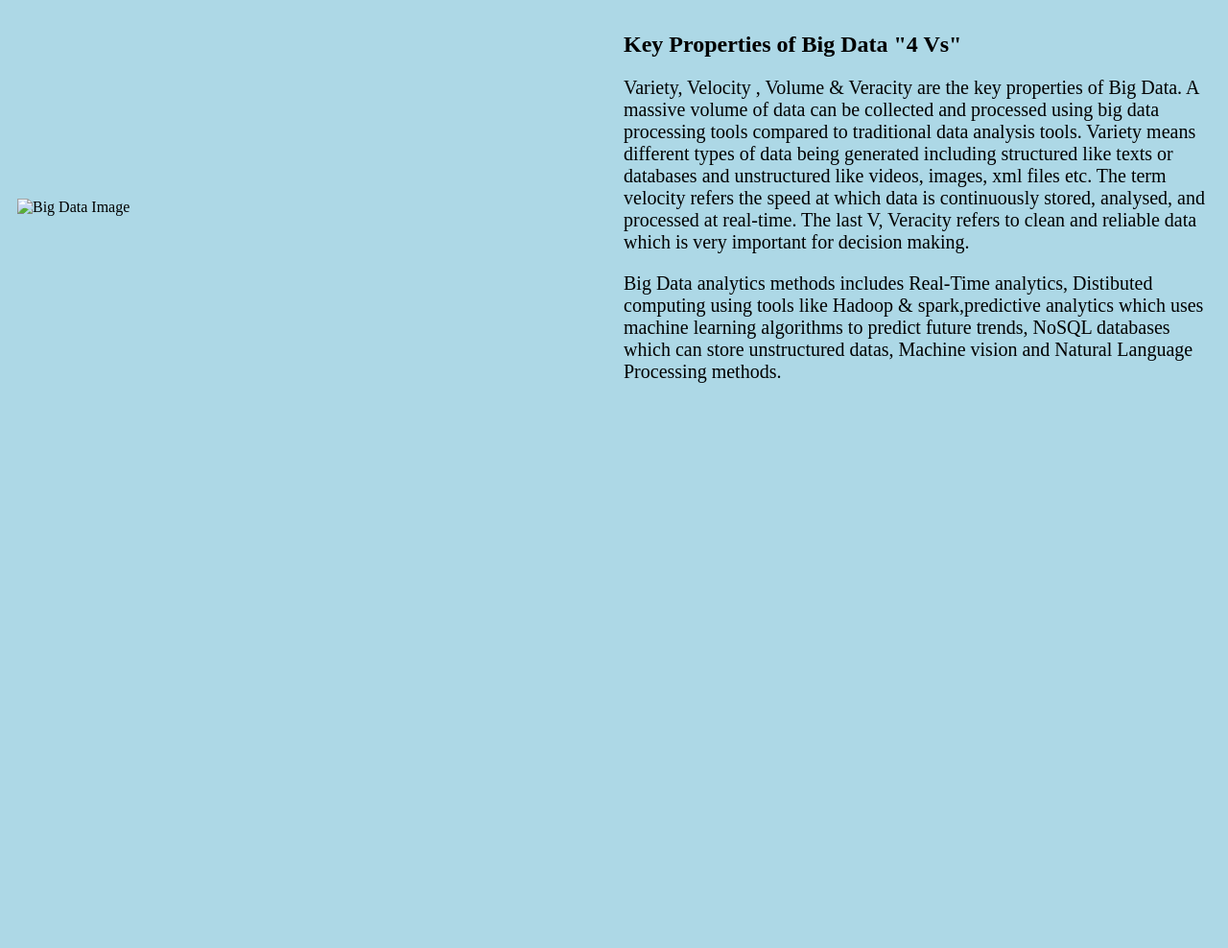
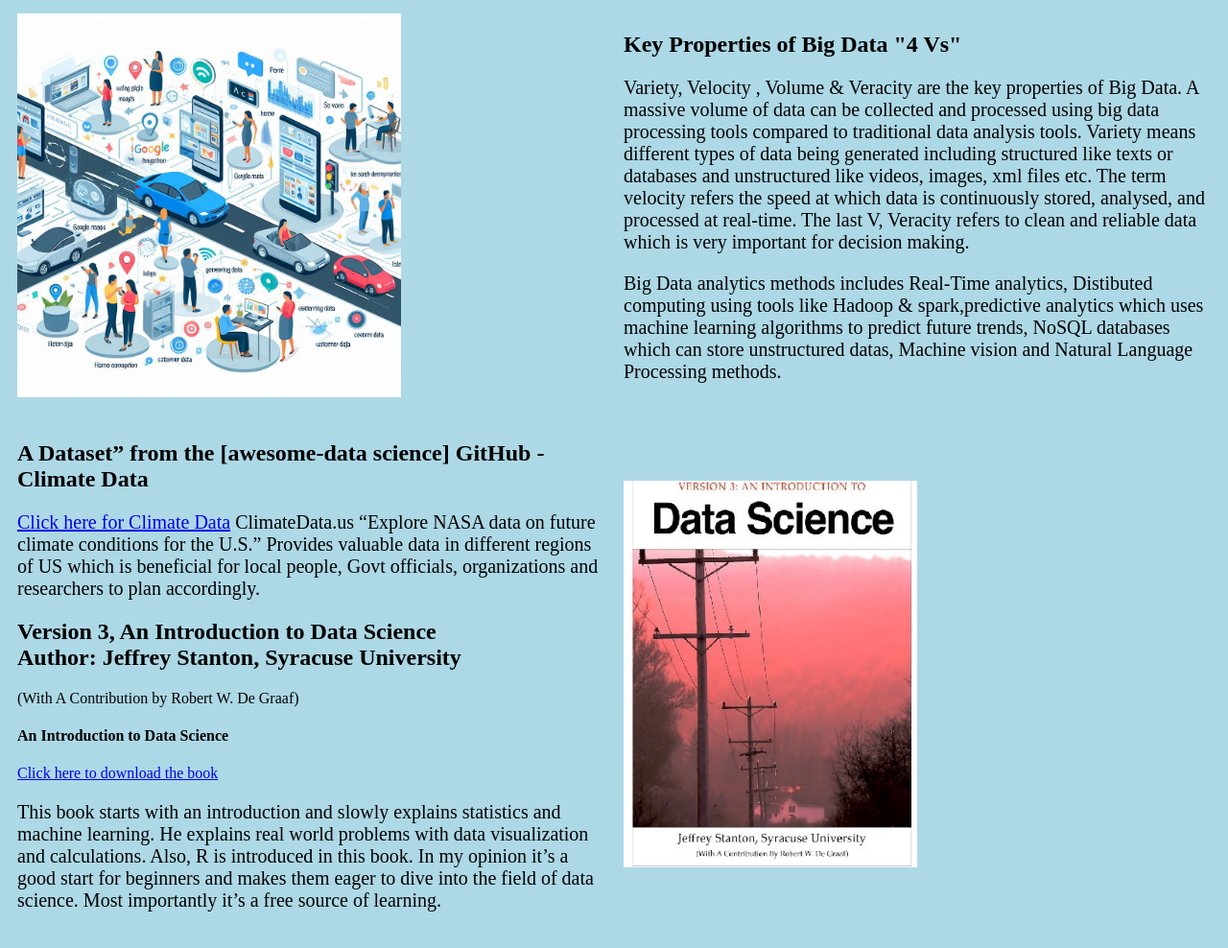
Before and after one commit to FebinFathimaBDA/FebinFathima.github.io, a plain HTML site: page index.html in a window 1280 px wide. Shown: the part 212-1200 px from the top of the page at 96% size. Before the commit the page ends 800 px from the top, so only its background shows below. Drawn offline with Linux system fonts and the light colour scheme.

Commit message:
Second commit for GitHub webPages

```diff
--- a/index.html
+++ b/index.html
@@ -38,7 +38,7 @@
 
 <div class="column-left">
     <!-- Image-->
-    <img src="BigData.jpg" alt="Big Data Image" style="width: 100%; max-width: 600px;">
+    <img src="BigData.jpg" alt="Big Data Image" style="width: 100%; max-width: 400px;">
 </div>
 
 <div class="column-right">
@@ -55,5 +55,39 @@ Big Data analytics methods includes Real-Time analytics, Distibuted computing us
 </div>
 </div>
 
+<div>
+<div class="row">
+<div class="column-left">
+<!--left column -->
+<h2>A Dataset” from the [awesome-data science] GitHub - Climate Data</h2>
+<p style="font-size: 20px;">
+<b></b>
+<a href="https://www.climatedata.us/">Click here for Climate Data</a>
+ClimateData.us
+“Explore NASA data on future climate conditions for the U.S.”
+Provides valuable data in different regions of US which is beneficial for local people, Govt officials, organizations and researchers to plan accordingly.
+
+</p>
+
+<h2>Version 3, An Introduction to Data Science</br>
+Author: Jeffrey Stanton, Syracuse University</h2>
+(With A Contribution by Robert W. De Graaf)
+<h4>An Introduction to Data Science</h4>
+<a href="https://docs.google.com/file/d/0B6iefdnF22XQeVZDSkxjZ0Z5VUE/edit?pli=1&resourcekey=0-33X9SS3M-FFkztps-3zt2Q">Click here to download the book</a>
+<p style="font-size: 20px;">
+This book starts with an introduction and slowly explains statistics and machine learning. He explains real world problems with data visualization and calculations. Also, R is introduced in this book. In my opinion it’s a good start for beginners and makes them eager to dive into the field of data science. Most importantly it’s a free source of learning.
+
+</p>
+
+</div>
+<div class="column-right">
+    <!-- Image-->
+    <img src="Book.jpg" alt="Big Data Image" style="width: 50%; max-width: 400px;">
+</div>
+
+</div>
+
+</div>
+
 </body>
 </html>
```
Also changed, not shown: BigData.jpg (added), Book.jpg (added), 1 other file.
